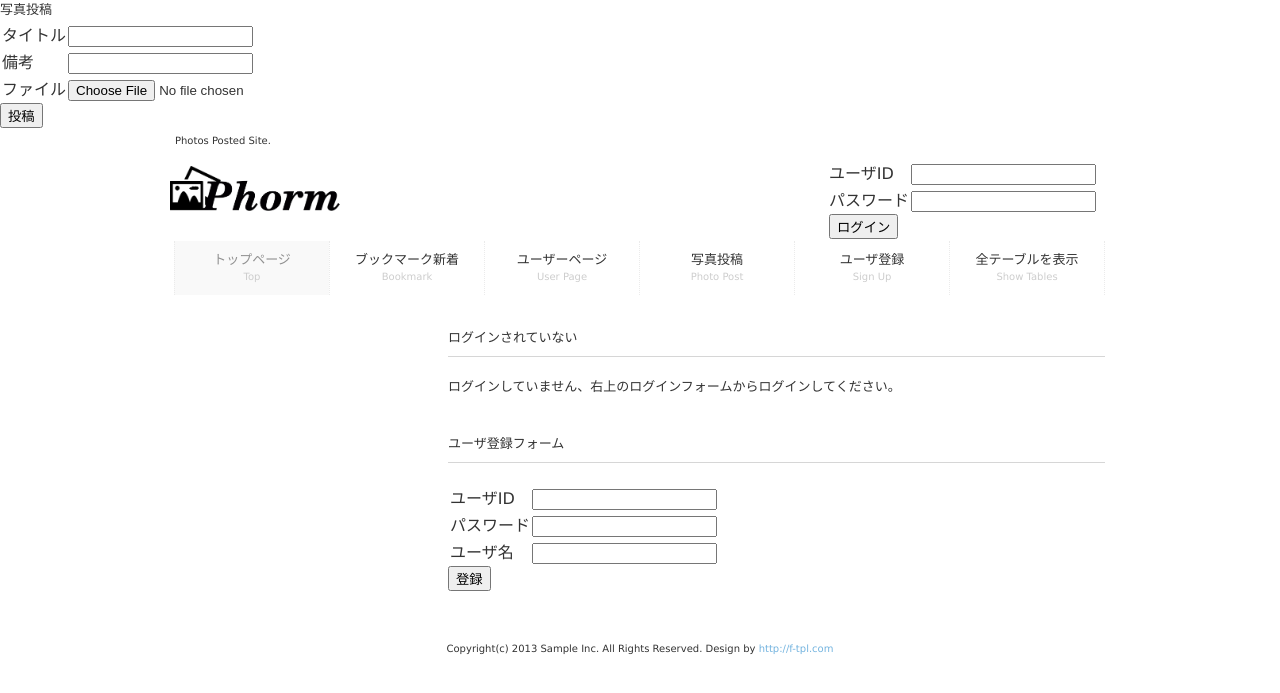
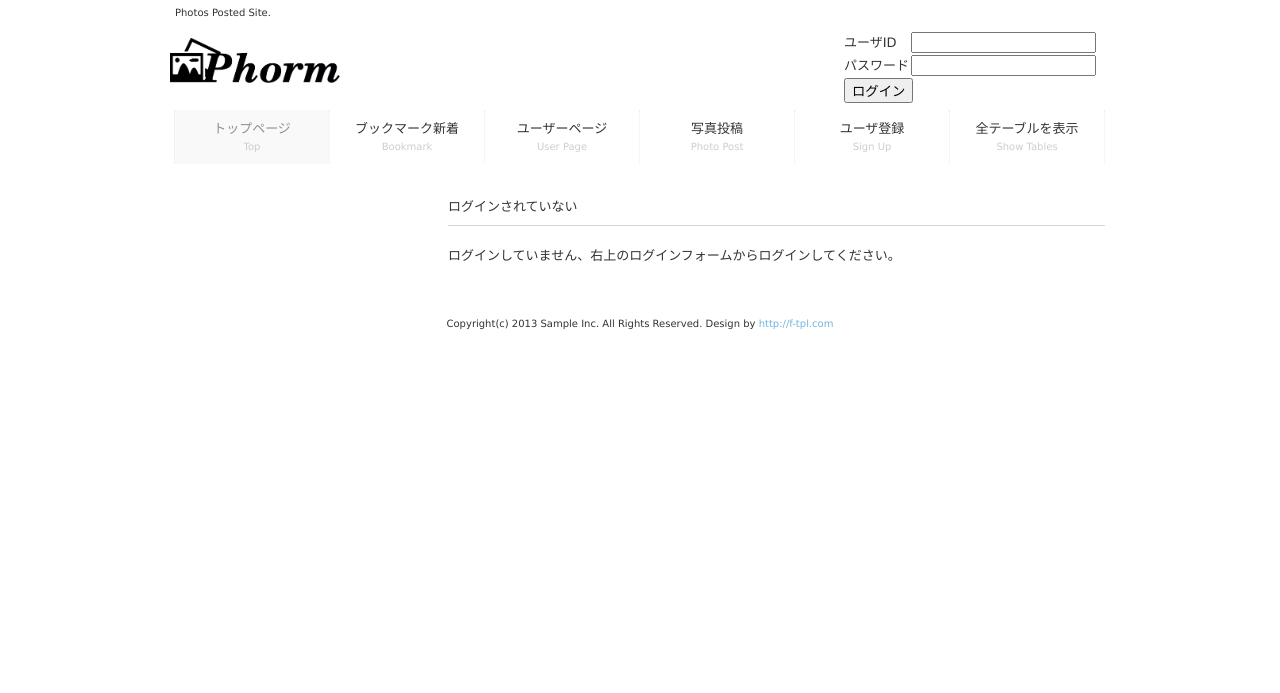
Before and after one commit to mtjune/dbskill, a PHP site: page /picpost_form.php in a window 1280 px wide. Shown: the top 693 px of the page. Run offline with PHP 8.4, Linux system fonts and the light colour scheme.

Commit message:
shintyoku

```diff
--- a/picpost_form.php
+++ b/picpost_form.php
@@ -1,26 +1,3 @@
-<html>
-<head>
-<title>Phorm</title>
-<link rel="stylesheet" type="text/css" href="style.css">
-</head>
-<body>
-<h1>写真投稿</h1>
-
-<p>
-<form action="picpost.php" method="post" enctype="multipart/form-data">
-<table>
-<tr><td>タイトル</td><td><input type="text" name="pic_title"></td></tr>
-<tr><td>備考</td><td><input type="text" name="pic_remarks"></td></tr>
-<tr><td>ファイル</td><td><input type="file" name="file_up"></td></tr>
-</table>
-<input type="submit" value="投稿" />
-</form>
-</p>
-
-</body>
-</html>
-
-
 <?php
 session_start();
 $is_login = isset($_SESSION["user_id"]);
@@ -126,14 +103,6 @@ if($is_login){
 }
 
 ?>
-<h3 class="heading">ユーザ登録フォーム</h3>
-<article>
-<form action="signup.php" method="post"><table>
-<tr><td>ユーザID</td><td><input type="text" name="user_id" maxlength="16"></td></tr>
-<tr><td>パスワード</td><td><input type="password" name="user_pass" maxlength="16"></td></tr>
-<tr><td>ユーザ名</td><td><input type="text" name="user_name" maxlength="16"></td></tr>
-</table><input type="submit" value="登録" /></form>
-</article>
 </section>
     </section>
         <!-- / コンテンツ -->
```
